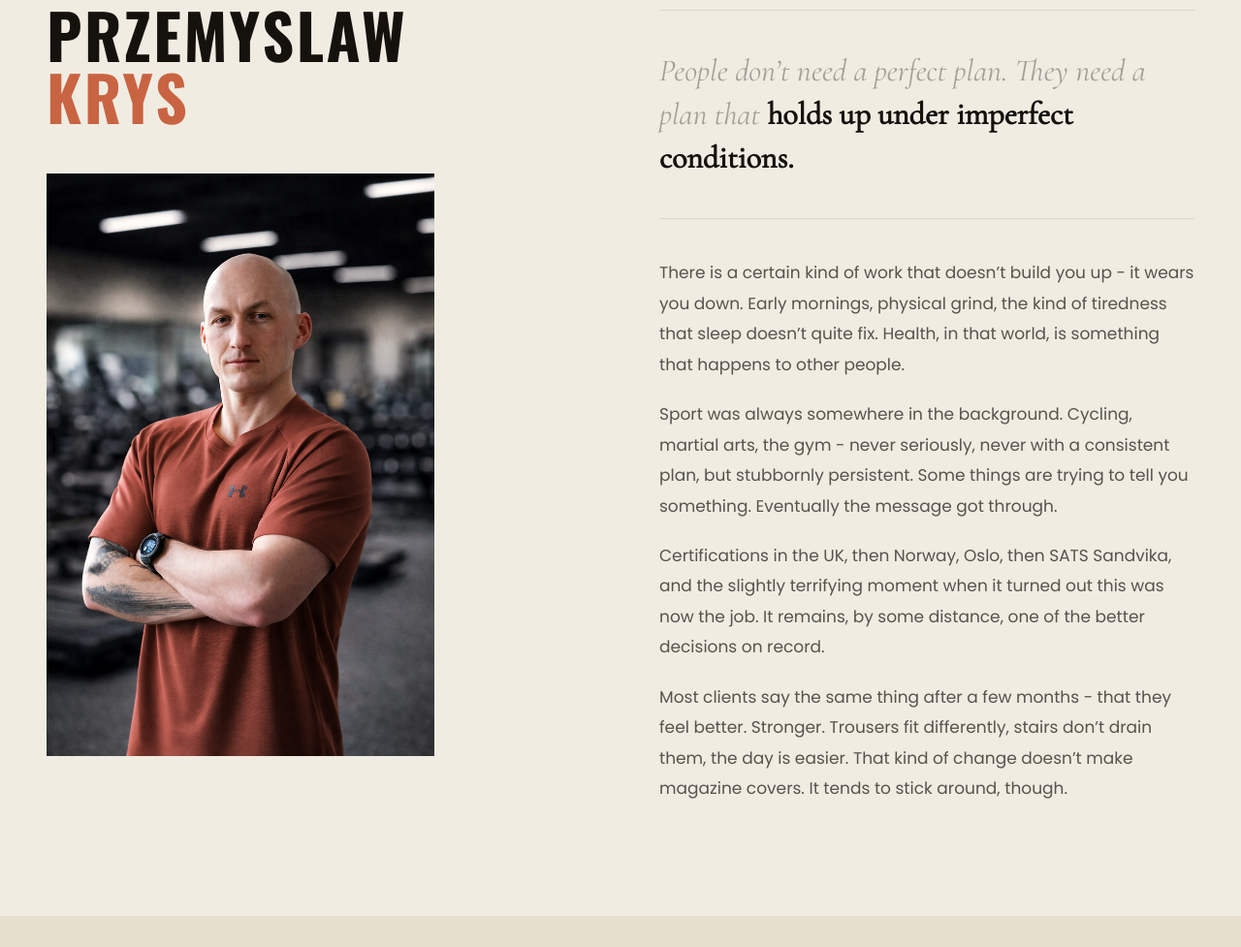
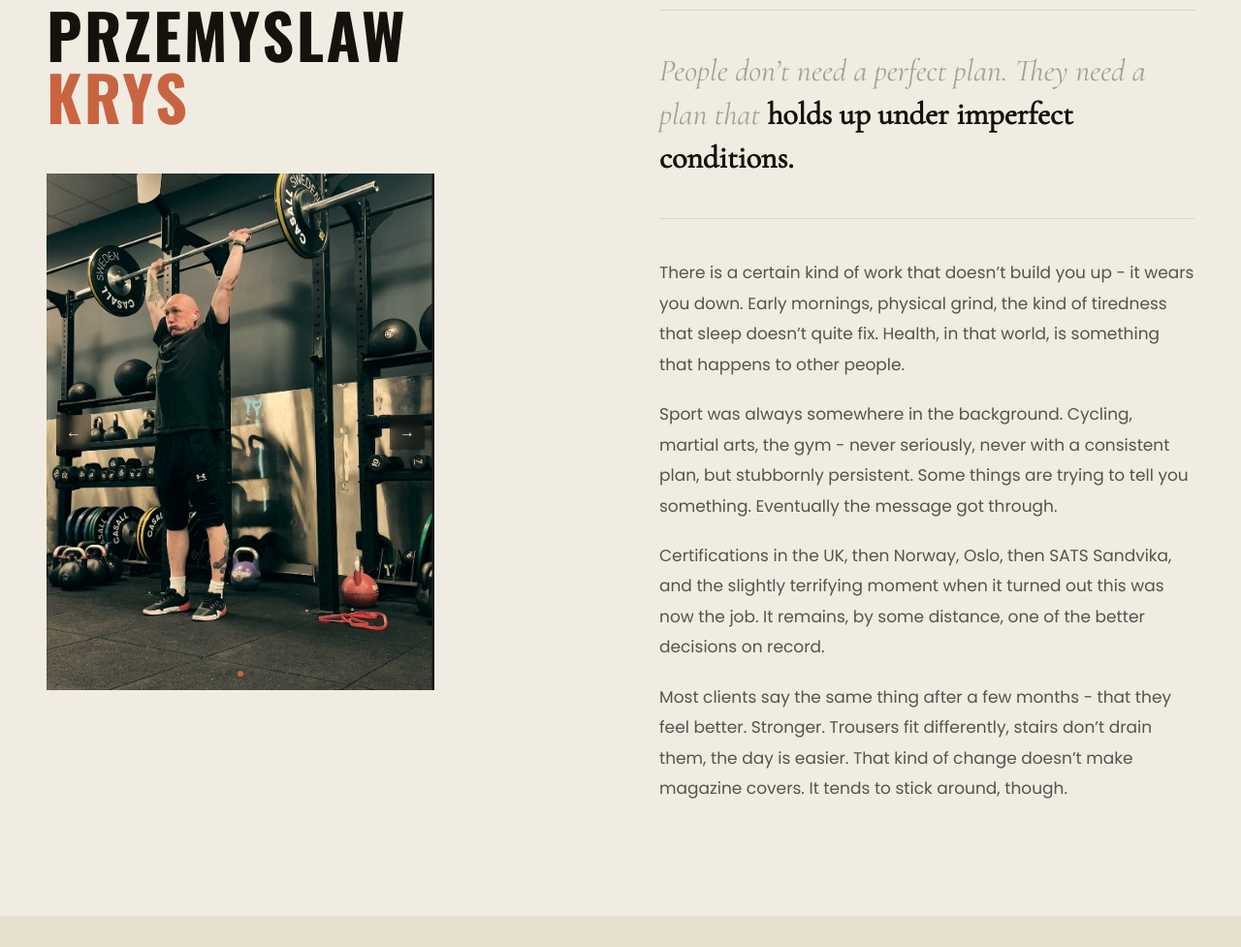
Before and after one commit to Nom4dsky/kryspt, a plain HTML site: page index.html in a window 1280 px wide. Shown: the part 2102-3079 px from the top of the page at 97% size. Drawn offline with nearby package versions, Linux system fonts and the light colour scheme.

Commit message:
about: 3-photo carousel

```diff
--- a/index.html
+++ b/index.html
@@ -828,7 +828,28 @@ footer {
         <span class="lang-en active">Przemyslaw<em>Krys</em></span>
         <span class="lang-pl">Przemyslaw<em>Krys</em></span>
       </h2>
-      <img src="images/profile.png" alt="Krys" style="width:100%;max-width:400px;filter:sepia(0.1) contrast(1.05);margin-top:24px;" class="reveal">
+      <div class="about-carousel reveal" style="margin-top:24px;max-width:400px;position:relative;overflow:hidden;">
+        <div class="about-carousel-track" style="display:flex;transition:transform 0.6s cubic-bezier(0.4,0,0.2,1);">
+          <img src="images/about-deadlift.jpg" alt="Krys deadlifting"    style="width:100%;flex-shrink:0;filter:sepia(0.1) contrast(1.05);object-fit:cover;aspect-ratio:3/4;">
+          <img src="images/about-ohp.jpg"      alt="Krys overhead press" style="width:100%;flex-shrink:0;filter:sepia(0.1) contrast(1.05);object-fit:cover;aspect-ratio:3/4;">
+          <img src="images/about-squat.jpg"    alt="Krys squatting"      style="width:100%;flex-shrink:0;filter:sepia(0.1) contrast(1.05);object-fit:cover;aspect-ratio:3/4;">
+        </div>
+        <div class="about-carousel-dots" style="position:absolute;bottom:14px;left:50%;transform:translateX(-50%);display:flex;gap:6px;">
+          <span class="acdot active" data-i="0"></span>
+          <span class="acdot" data-i="1"></span>
+          <span class="acdot" data-i="2"></span>
+        </div>
+        <button class="ac-prev" aria-label="Previous">&#8592;</button>
+        <button class="ac-next" aria-label="Next">&#8594;</button>
+      </div>
+      <style>
+        .about-carousel{cursor:grab;user-select:none;}.about-carousel:active{cursor:grabbing;}
+        .acdot{width:6px;height:6px;border-radius:50%;background:rgba(21,18,14,0.2);display:block;cursor:pointer;transition:background 0.3s;}
+        .acdot.active{background:var(--accent);}
+        .ac-prev,.ac-next{position:absolute;top:50%;transform:translateY(-50%);background:rgba(21,18,14,0.5);color:var(--bone);border:none;width:36px;height:36px;display:flex;align-items:center;justify-content:center;cursor:pointer;font-size:16px;transition:background 0.2s;backdrop-filter:blur(4px);}
+        .ac-prev{left:10px;}.ac-next{right:10px;}
+        .ac-prev:hover,.ac-next:hover{background:var(--accent);}
+      </style>
     </div>
     <div>
       <div class="about-pull reveal">
@@ -1226,6 +1247,33 @@ document.getElementById('contact-form')?.addEventListener('submit', async e => {
     btn.disabled = false;
   }
 });
+
+// About carousel
+(function () {
+  const carousel = document.querySelector('.about-carousel');
+  if (!carousel) return;
+  const track = carousel.querySelector('.about-carousel-track');
+  const dots  = carousel.querySelectorAll('.acdot');
+  const imgs  = carousel.querySelectorAll('img');
+  let current = 0, autoTimer, startX = 0, isDragging = false;
+  function goTo(i) {
+    current = (i + imgs.length) % imgs.length;
+    track.style.transform = 'translateX(-' + (current * 100) + '%)';
+    dots.forEach(function(d, idx) { d.classList.toggle('active', idx === current); });
+  }
+  dots.forEach(function(d) { d.addEventListener('click', function() { goTo(+d.dataset.i); }); });
+  carousel.querySelector('.ac-prev').addEventListener('click', function() { goTo(current - 1); resetTimer(); });
+  carousel.querySelector('.ac-next').addEventListener('click', function() { goTo(current + 1); resetTimer(); });
+  carousel.addEventListener('pointerdown', function(e) { startX = e.clientX; isDragging = true; });
+  carousel.addEventListener('pointerup', function(e) {
+    if (!isDragging) return;
+    var diff = startX - e.clientX;
+    if (Math.abs(diff) > 40) { goTo(diff > 0 ? current + 1 : current - 1); resetTimer(); }
+    isDragging = false;
+  });
+  function resetTimer() { clearInterval(autoTimer); autoTimer = setInterval(function() { goTo(current + 1); }, 4000); }
+  resetTimer();
+})();
 </script>
 
 </body>
```
